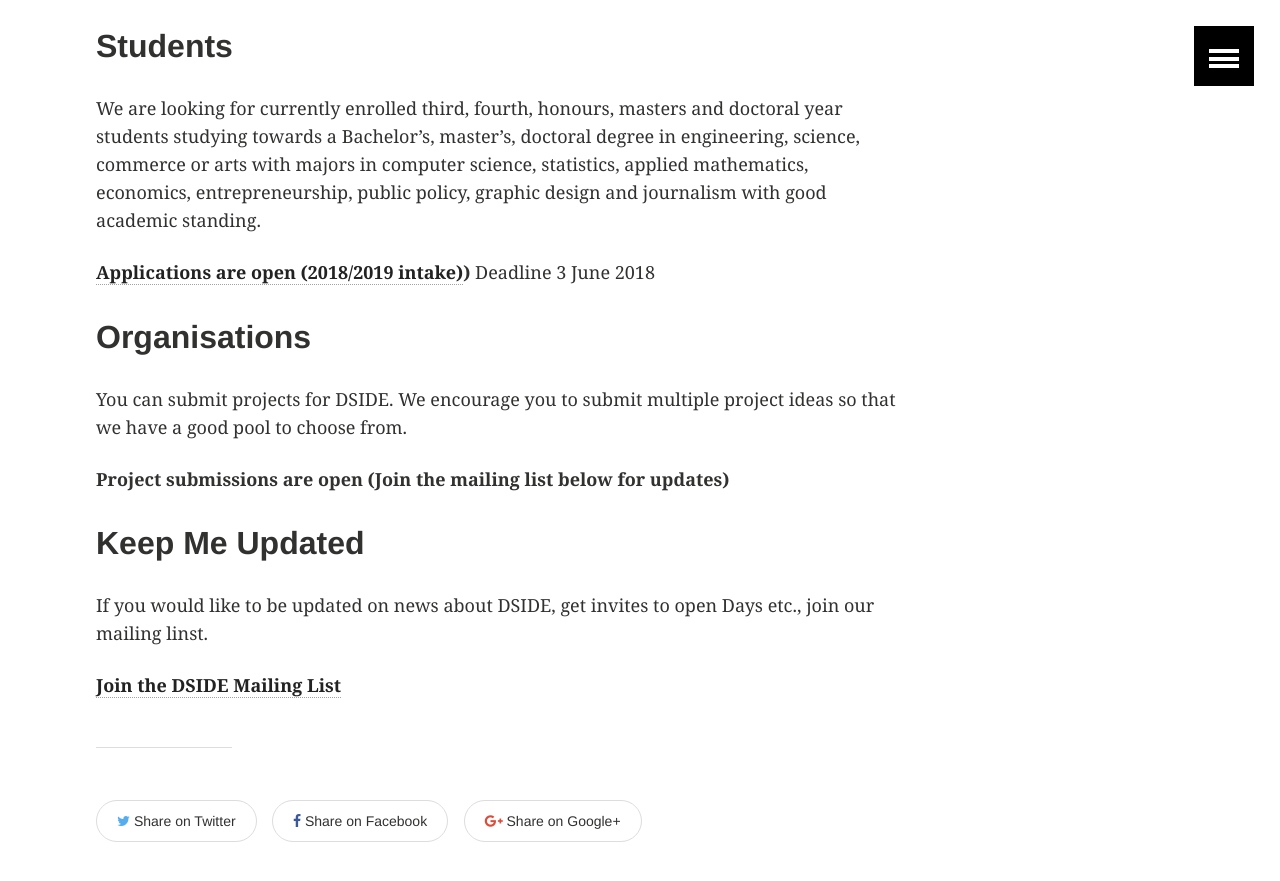
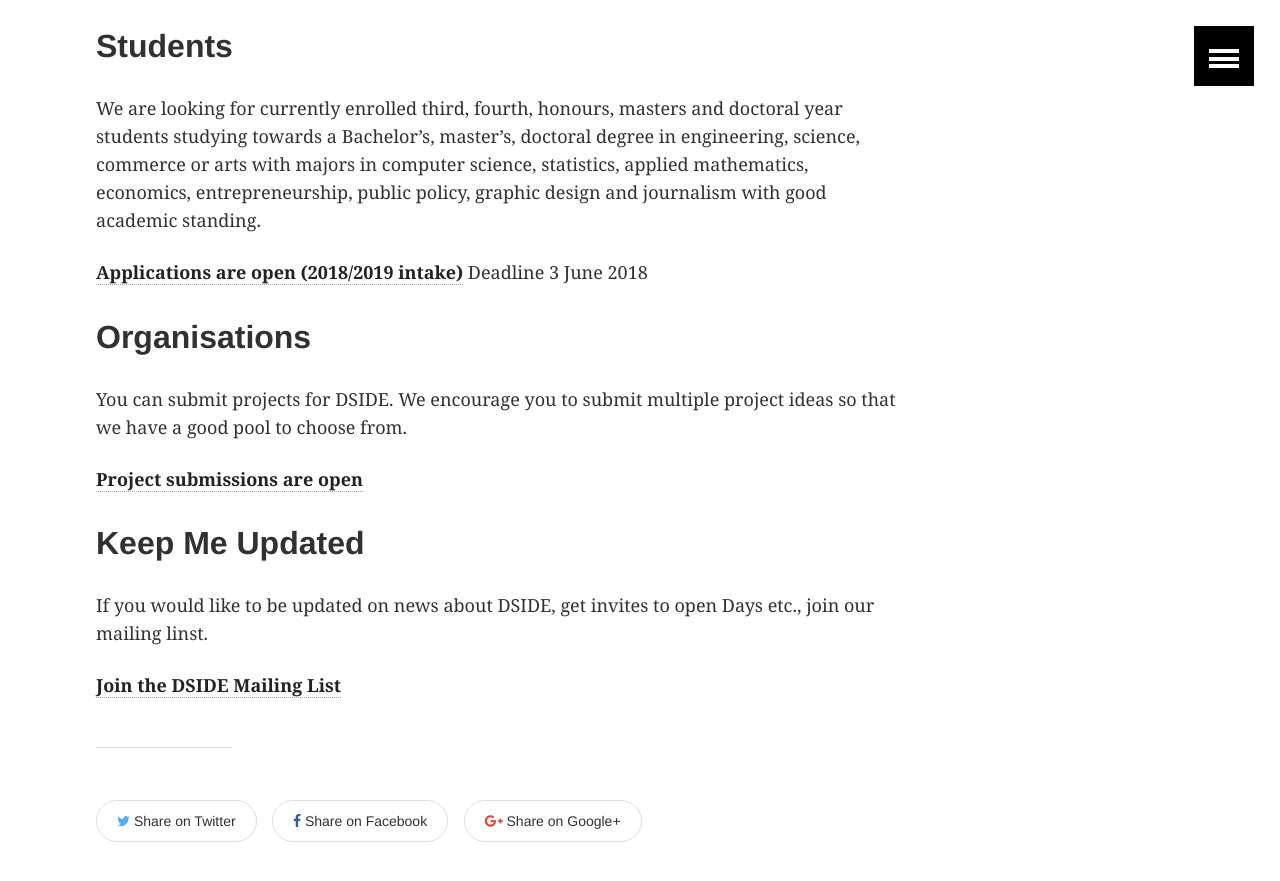
Before and after one commit to DSIDEWeb/dsideweb.github.io, a Jekyll site: the page built from get-involved/index.md, in a window 1280 px wide and 900 px high, scrolled down 598 px. Shown: the top 881 px of the window. Built offline with Jekyll 4.4.1, drawn with Linux system fonts in a browser that asks for light colours.

Commit message:
Update index.md
Projects

```diff
--- a/get-involved/index.md
+++ b/get-involved/index.md
@@ -16,13 +16,13 @@
 
 We are looking for currently enrolled third, fourth, honours, masters and doctoral year students studying towards a Bachelor’s, master’s, doctoral degree in engineering, science, commerce or arts with majors in computer science, statistics, applied mathematics, economics, entrepreneurship, public policy, graphic design and journalism with good academic standing.
 
-**[Applications are open (2018/2019 intake)](https://csir.co.za/vacancies))** Deadline 3 June 2018
+**[Applications are open (2018/2019 intake)](https://csir.co.za/vacancies)** Deadline 3 June 2018
 
 ## Organisations
 
 You can submit projects for DSIDE. We encourage you to submit multiple project ideas so that we have a good pool to choose from.
 
-**Project submissions are open (Join the mailing list below for updates)**
+**[Project submissions are open](http://bit.ly/DSIDE2018ProjectSubmit)**
 
 ## Keep Me Updated
 
```
